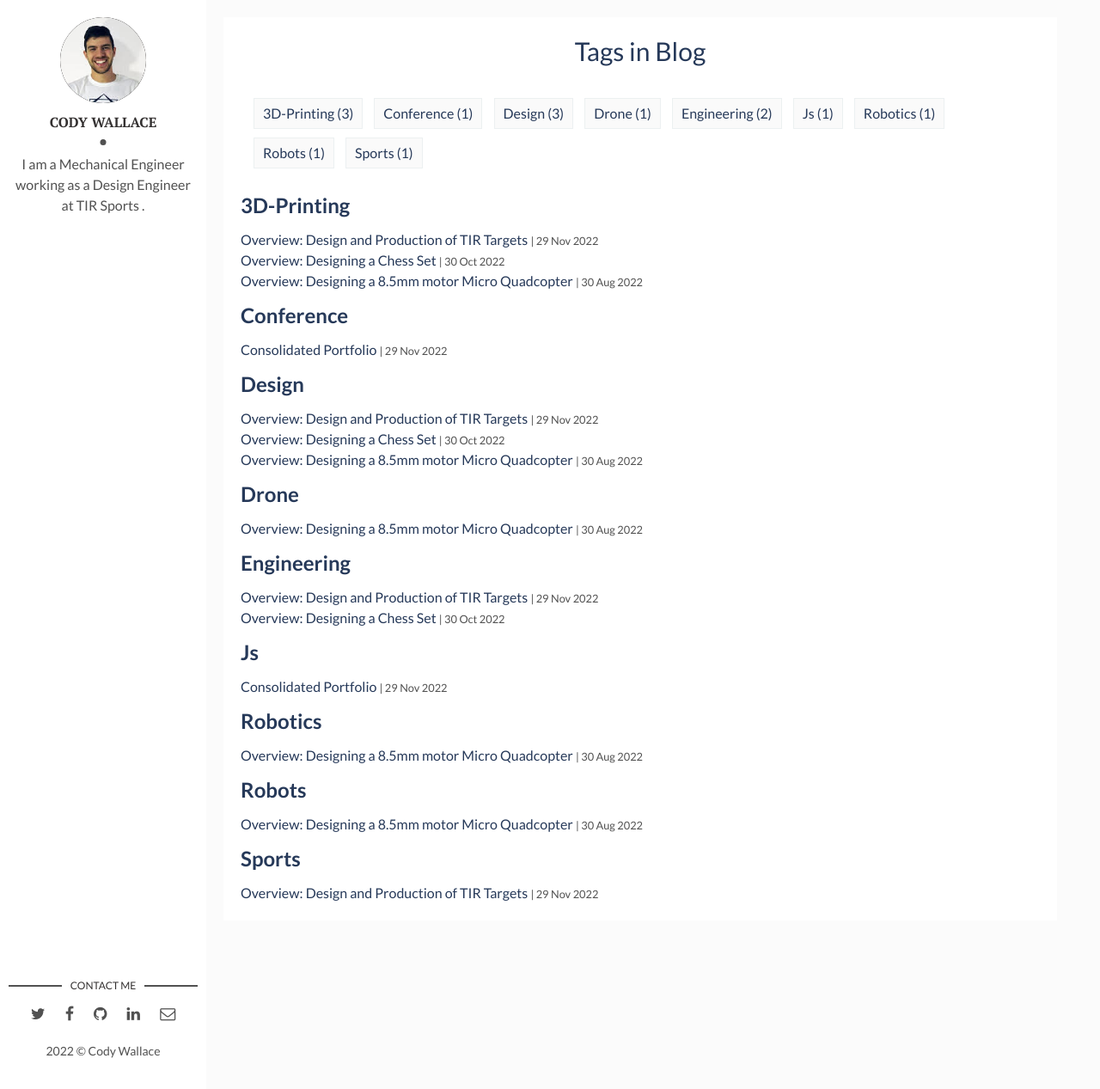
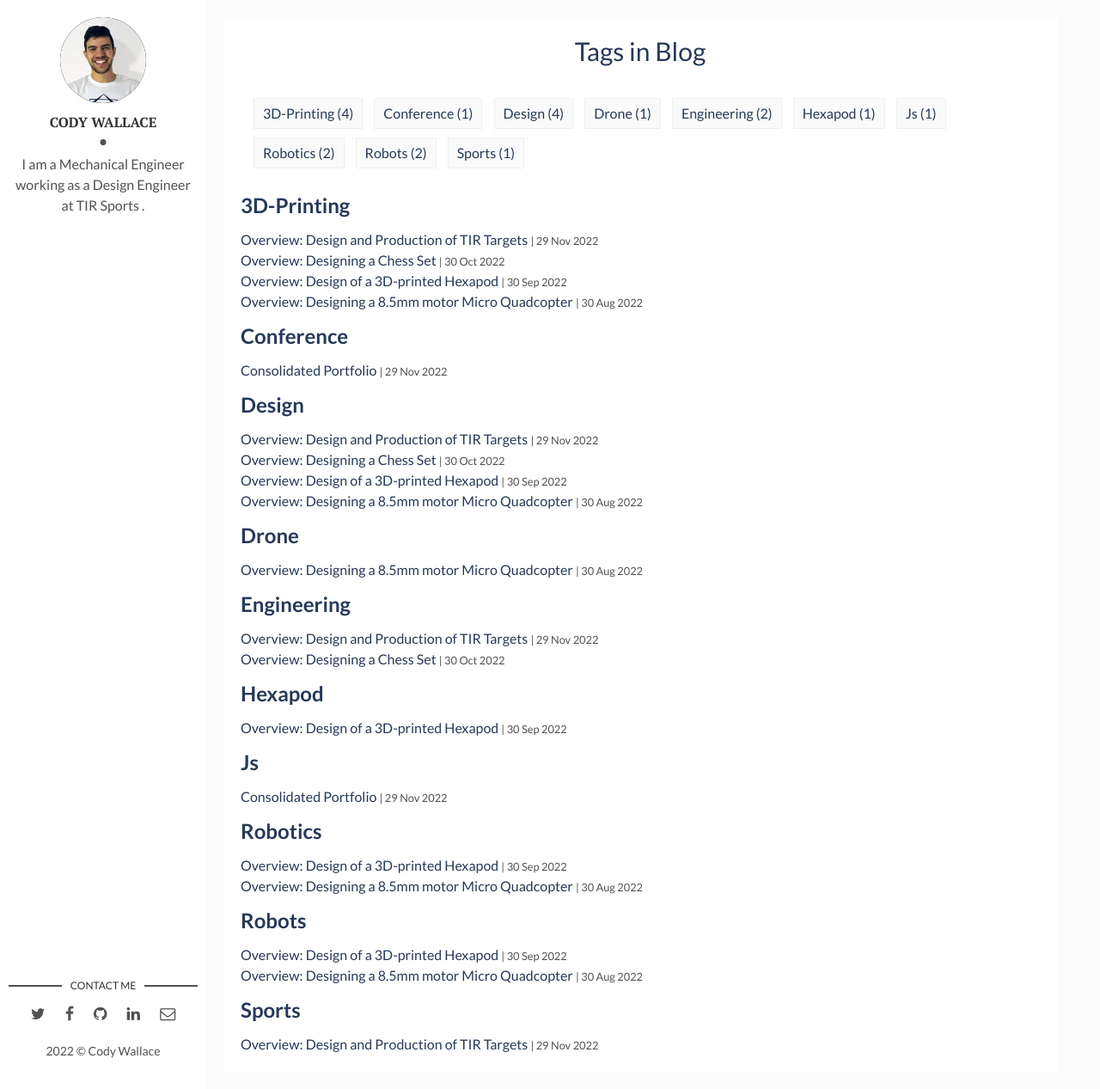
Before and after one commit to CodyWallace245/Portfolio, a Jekyll site: the page built from tags.html, in a window 1280 px wide and 1267 px high. Shown: the whole window at 86% size. Built offline with Jekyll 4.4.1, drawn with Linux system fonts in a browser that asks for light colours.

Commit message:
Update 2022-09-30-Overview: Design of a 3D-printed Hexapod.markdown

```diff
--- a/_posts/2022-09-30-Overview: Design of a 3D-printed Hexapod.markdown
+++ b/_posts/2022-09-30-Overview: Design of a 3D-printed Hexapod.markdown
@@ -1,6 +1,6 @@
 ---
 layout: post
-title: Overview: Design of a 3D-printed Hexapod
+title: "Overview: Design of a 3D-printed Hexapod"
 date: 2022-09-30 12:00:20
 description: Major Qualification Project (MQP) that won the Mechanical Engineering Provost Award - The most prestigious award an MQP can earn from WPI.
 img: Final_Render.png
```
